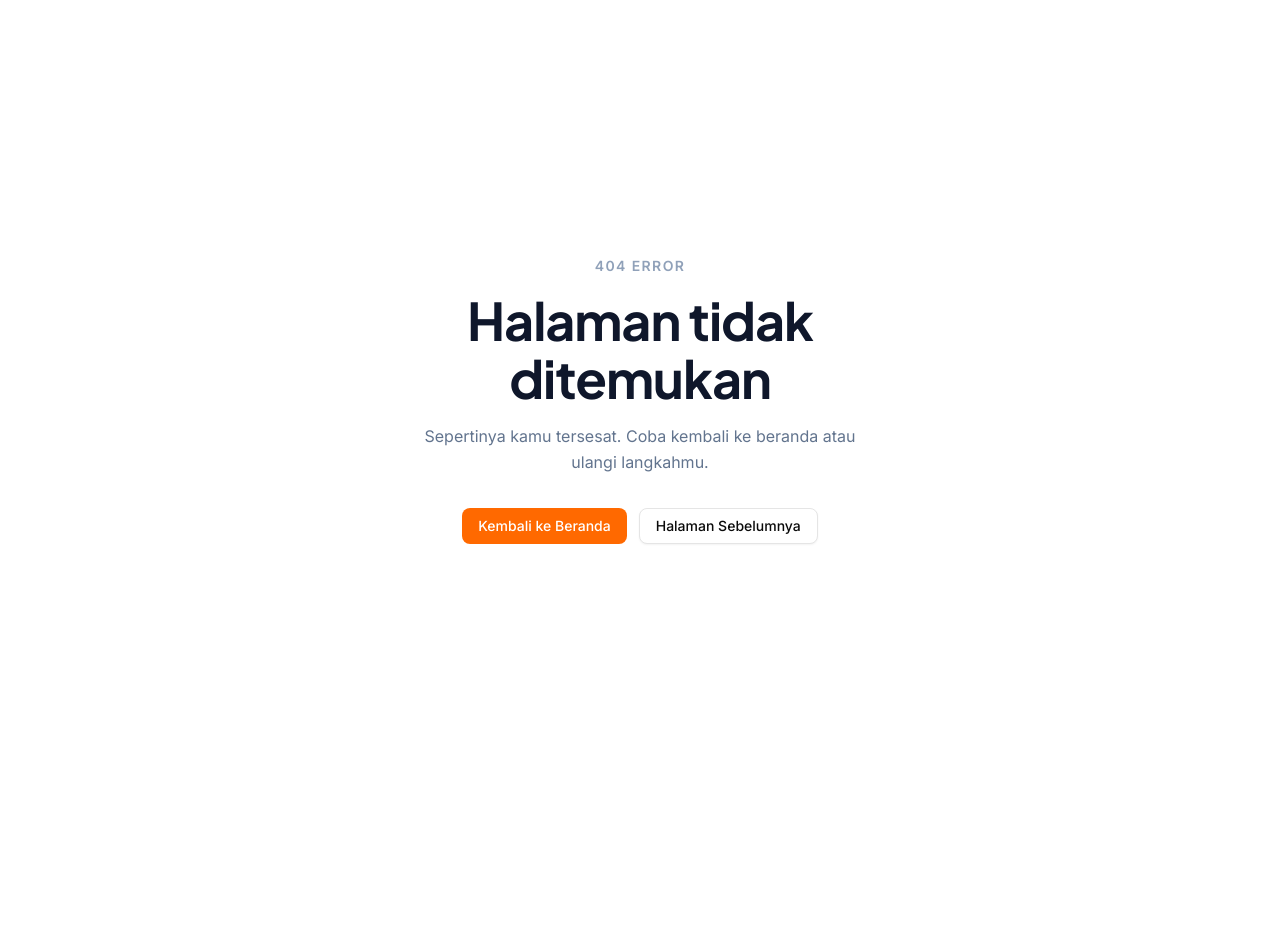
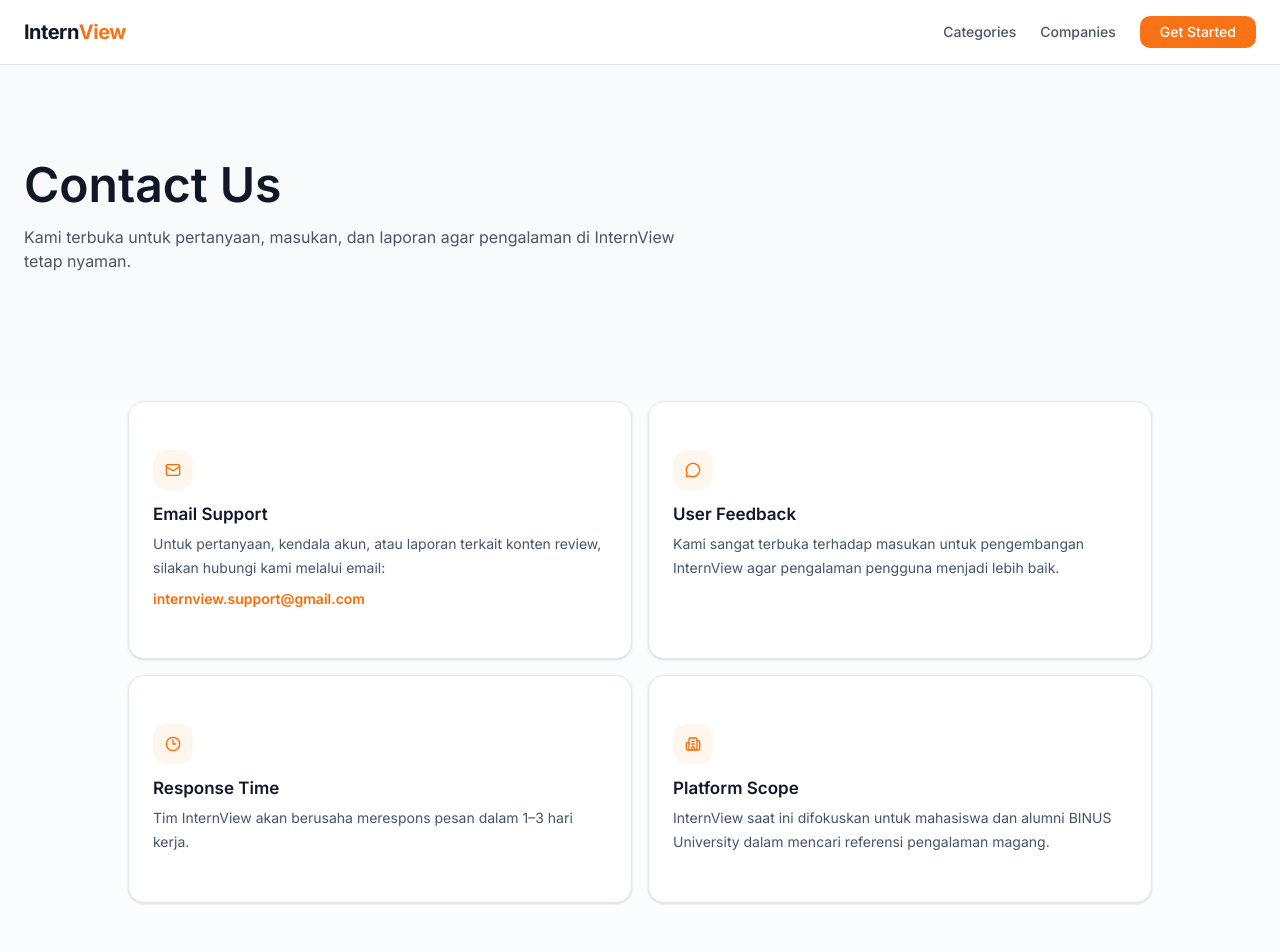
Before and after one commit to peepeds/Skripsi-App, a React (Vite) app: page /contact in a window 1280 px wide. Before the commit this address had no page. Shown: the top 952 px of the page. Before the commit the page ends 800 px from the top, so only its background shows below. Built offline with nearby package versions, Linux system fonts and the light colour scheme.

Commit message:
add faq contact us

```diff
--- a/src/api/reviewApi.js
+++ b/src/api/reviewApi.js
@@ -3,6 +3,11 @@ import { axiosInstance } from "./axiosInstance";
 
 export const getJobOptions = async (query) => {
   const response = await axiosInstance.get("/review/jobOptions", { params: { query } });
+  return response.data;
+};
+
+export const submitReview = async (companySlug, payload) => {
+  const response = await axiosInstance.post(`/review/${companySlug}`, payload);
   return response.data;
 };
 
--- a/src/components/layout/Footer.jsx
+++ b/src/components/layout/Footer.jsx
@@ -1,3 +1,5 @@
+import { Link } from "react-router-dom";
+
 export function Footer() {
   return (
     <footer className="bg-[#232B38] text-white py-6 sm:py-8 lg:py-9 font-sans">
@@ -23,8 +25,8 @@ export function Footer() {
           <div>
             <h3 className="text-white text-xs sm:text-sm font-semibold mb-2 sm:mb-3">Need Help?</h3>
             <ul className="space-y-2 text-slate-400 text-xs sm:text-sm">
-              <li><a href="/faq" className="hover:text-white transition">FAQ</a></li>
-              <li><a href="/contact" className="hover:text-white transition">Contact Us</a></li>
+              <li><Link to="/faq" className="hover:text-white transition">FAQ</Link></li>
+              <li><Link to="/contact" className="hover:text-white transition">Contact Us</Link></li>
             </ul>
           </div>
         </div>
--- /dev/null
+++ b/src/features/help/index.js
@@ -0,0 +1,2 @@
+export { FaqPage } from "./pages/FaqPage";
+export { ContactUsPage } from "./pages/ContactUsPage";
--- /dev/null
+++ b/src/features/help/pages/ContactUsPage.jsx
@@ -0,0 +1,94 @@
+import { Mail, MessageCircle, Clock3, Building2 } from "lucide-react";
+import { Container } from "@/components/layout/Container";
+import { Card, CardContent } from "@/components/ui/card";
+
+const contactItems = [
+  {
+    title: "Email Support",
+    description:
+      "Untuk pertanyaan, kendala akun, atau laporan terkait konten review, silakan hubungi kami melalui email:",
+    detail: "internview.support@gmail.com",
+    icon: Mail,
+    detailClassName: "text-orange-500",
+  },
+  {
+    title: "User Feedback",
+    description:
+      "Kami sangat terbuka terhadap masukan untuk pengembangan InternView agar pengalaman pengguna menjadi lebih baik.",
+    detail: null,
+    icon: MessageCircle,
+  },
+  {
+    title: "Response Time",
+    description:
+      "Tim InternView akan berusaha merespons pesan dalam 1–3 hari kerja.",
+    detail: null,
+    icon: Clock3,
+  },
+  {
+    title: "Platform Scope",
+    description:
+      "InternView saat ini difokuskan untuk mahasiswa dan alumni BINUS University dalam mencari referensi pengalaman magang.",
+    detail: null,
+    icon: Building2,
+  },
+];
+
+function ContactCard({ item }) {
+  const Icon = item.icon;
+
+  return (
+    <Card className="h-full rounded-2xl border-slate-200 bg-white shadow-sm">
+      <CardContent className="flex h-full flex-col gap-3 p-5 md:p-6">
+        <div className="inline-flex h-10 w-10 items-center justify-center rounded-xl bg-orange-50 text-orange-500">
+          <Icon className="h-4 w-4" />
+        </div>
+        <div className="space-y-1.5">
+          <h2 className="text-[17px] font-semibold leading-6 text-slate-900">
+            {item.title}
+          </h2>
+          <p className="text-sm leading-6 text-slate-600">
+            {item.description}
+          </p>
+          {item.detail ? (
+            <a
+              href={`mailto:${item.detail}`}
+              className={`inline-flex text-sm font-semibold transition-colors hover:underline ${item.detailClassName ?? "text-slate-900"}`}
+            >
+              {item.detail}
+            </a>
+          ) : null}
+        </div>
+      </CardContent>
+    </Card>
+  );
+}
+
+export function ContactUsPage() {
+  return (
+    <main className="bg-slate-50/50">
+      <section className="py-24 bg-gray-50">
+        <Container>
+          <div className="max-w-3xl">
+            <h1 className="text-4xl md:text-5xl font-semibold mb-4 text-gray-900">
+              Contact Us
+            </h1>
+            <p className="text-gray-600 mb-8 max-w-2xl">
+              Kami terbuka untuk pertanyaan, masukan, dan laporan agar pengalaman di InternView tetap nyaman.
+            </p>
+          </div>
+        </Container>
+      </section>
+
+      <section className="pb-16 md:pb-20">
+        <Container>
+          <div className="mx-auto grid max-w-5xl gap-4 md:grid-cols-2">
+            {contactItems.map((item) => (
+              <ContactCard key={item.title} item={item} />
+            ))}
+          </div>
+        </Container>
+      </section>
+    </main>
+  );
+}
--- /dev/null
+++ b/src/features/help/pages/FaqPage.jsx
@@ -0,0 +1,116 @@
+import { useState } from "react";
+import { ChevronDown, ChevronUp } from "lucide-react";
+import { Container } from "@/components/layout/Container";
+import { Card, CardContent } from "@/components/ui/card";
+
+const faqItems = [
+  {
+    question: "Apa itu InternView?",
+    answer:
+      "InternView adalah platform ulasan magang untuk mahasiswa BINUS University yang membantu pengguna menemukan pengalaman magang terbaik melalui review perusahaan, proses rekrutmen, dan informasi pengalaman intern dari mahasiswa lain.",
+  },
+  {
+    question: "Apakah saya harus memiliki akun untuk menulis review di InternView?",
+    answer:
+      "Ya. Pengguna perlu memiliki akun terlebih dahulu untuk dapat menulis review, menyimpan perusahaan, dan menggunakan fitur personal lainnya di InternView.",
+  },
+  {
+    question: "Apa saja yang bisa dilihat dari sebuah perusahaan di InternView?",
+    answer:
+      "Pengguna dapat melihat informasi perusahaan, rating review, pengalaman internship, recruitment process, kategori pekerjaan populer, durasi magang, serta detail ulasan dari mahasiswa yang pernah magang di perusahaan tersebut.",
+  },
+  {
+    question: "Apa fungsi fitur Save Company?",
+    answer:
+      "Fitur Save Company memungkinkan pengguna menyimpan perusahaan yang menarik untuk dilihat kembali nanti. Daftar perusahaan yang disimpan akan muncul pada halaman profile pengguna.",
+  },
+  {
+    question: "Apa fungsi fitur Compare Company?",
+    answer:
+      "Fitur Compare membantu pengguna membandingkan dua perusahaan secara langsung berdasarkan informasi internship, rating, dan karakteristik pengalaman magang agar lebih mudah menentukan pilihan.",
+  },
+  {
+    question: "Apakah saya bisa melihat review yang pernah saya buat?",
+    answer:
+      "Ya. Semua review yang pernah dikirim akan tercatat pada halaman profile dalam bagian Recent Reviews sehingga pengguna dapat melihat kembali riwayat kontribusinya.",
+  },
+  {
+    question: "Siapa yang dapat menggunakan InternView?",
+    answer:
+      "InternView dirancang untuk mahasiswa dan alumni BINUS University yang ingin berbagi maupun mencari referensi pengalaman magang.",
+  },
+];
+
+function FaqItem({ item, isOpen, onToggle }) {
+  return (
+    <div className="border-b border-slate-200 last:border-b-0">
+      <button
+        type="button"
+        onClick={onToggle}
+        aria-expanded={isOpen}
+        className="flex w-full items-center justify-between gap-4 px-5 py-4 text-left transition-colors hover:bg-slate-50/80 md:px-6"
+      >
+        <span className="text-[15px] font-semibold leading-6 text-slate-900 md:text-base">
+          {item.question}
+        </span>
+        {isOpen ? (
+          <ChevronUp className="h-5 w-5 shrink-0 text-slate-500" />
+        ) : (
+          <ChevronDown className="h-5 w-5 shrink-0 text-slate-500" />
+        )}
+      </button>
+
+      {isOpen ? (
+        <div className="border-t border-slate-100 bg-slate-50/60 px-5 py-4 md:px-6 md:py-5">
+          <p className="max-w-4xl text-sm leading-7 text-slate-600 md:text-[15px]">
+            {item.answer}
+          </p>
+        </div>
+      ) : null}
+    </div>
+  );
+}
+
+export function FaqPage() {
+  const [openIndex, setOpenIndex] = useState(-1);
+
+  const handleToggle = (index) => {
+    setOpenIndex((currentIndex) => (currentIndex === index ? -1 : index));
+  };
+
+  return (
+    <main className="bg-slate-50/50">
+      <section className="py-24 bg-gray-50">
+        <Container>
+          <div className="max-w-3xl">
+            <h1 className="text-4xl md:text-5xl font-semibold mb-4 text-gray-900">
+              Frequently Asked Questions
+            </h1>
+            <p className="text-gray-600 mb-8 max-w-2xl">
+              Semua hal penting yang perlu kamu ketahui tentang penggunaan InternView.
+            </p>
+          </div>
+        </Container>
+      </section>
+
+      <section className="pb-16 md:pb-20">
+        <Container>
+          <Card className="overflow-hidden rounded-2xl border-slate-200 bg-white shadow-sm">
+            <CardContent className="px-0 py-0">
+              <div role="list" className="divide-y divide-slate-200">
+                {faqItems.map((item, index) => (
+                  <FaqItem
+                    key={item.question}
+                    item={item}
+                    isOpen={openIndex === index}
+                    onToggle={() => handleToggle(index)}
+                  />
+                ))}
+              </div>
+            </CardContent>
+          </Card>
+        </Container>
+      </section>
+    </main>
+  );
+}
--- a/src/features/reviews/hooks/useReviewWizard.js
+++ b/src/features/reviews/hooks/useReviewWizard.js
@@ -2,6 +2,7 @@ import { useState } from "react";
 import { useForm } from "react-hook-form";
 import { zodResolver } from "@hookform/resolvers/zod";
 import { z } from "zod";
+import { toast } from "sonner";
 import { isRequiredString, isRequiredNumber } from "@/helpers/validations";
 import { sanitizeFields } from "@/helpers/sanitize";
 
@@ -84,7 +85,12 @@ export const useReviewWizard = (onFinalSubmit) => {
       return;
     }
     const isValid = await form.trigger(keys);
-    if (isValid) setStep((s) => Math.min(s + 1, 3));
+    if (isValid) {
+      setStep((s) => Math.min(s + 1, 3));
+      return;
+    }
+
+    toast.error("Lengkapi semua field wajib di langkah ini sebelum lanjut.");
   };
 
   const onBack = () => setStep((s) => Math.max(s - 1, 0));
--- a/src/features/reviews/pages/ReviewWritePage.jsx
+++ b/src/features/reviews/pages/ReviewWritePage.jsx
@@ -9,6 +9,8 @@ import { Container } from "@/components/layout/Container";
 import { Card, CardContent, CardHeader, CardTitle } from "@/components/ui/card";
 import { ReviewWriteForm } from "../components/ReviewWriteForm";
 import { ReviewHeroSection } from "../components/ReviewHeroSection";
+import { submitReview } from "@/api/reviewApi";
+import { handleApiResponse, normalizeErrorMessage } from "@/helpers/apiUtils";
 
 /**
  * ReviewWritePage
@@ -32,13 +34,19 @@ export const ReviewWritePage = () => {
     setLoading(true);
 
     try {
-      void payload;
-      toast.success("Review submitted successfully.");
-      // After successful submission
+      const response = await submitReview(companySlug, payload);
+      const { success, message } = handleApiResponse(response);
+
+      if (!success) {
+        toast.error(message);
+        return;
+      }
+
+      toast.success(message || "Review submitted successfully.");
       navigate(`/company/${companySlug}`);
     } catch (error) {
       console.error("Error submitting review:", error);
-      toast.error("Failed to submit review. Please try again.");
+      toast.error(normalizeErrorMessage(error, "Failed to submit review. Please try again."));
     } finally {
       setLoading(false);
     }
--- a/src/routes/routesConfig.jsx
+++ b/src/routes/routesConfig.jsx
@@ -12,6 +12,7 @@ import { CompaniesPage } from "@/features/companies/pages/CompaniesPage";
 import { CompanyDetailPage } from "@/features/companies/pages/CompanyDetailPage";
 import { CompareCompaniesPage } from "@/features/companies/pages/CompareCompaniesPage";
 import { AddCompanyPage } from "@/features/companies/pages/AddCompanyPage";
+import { ContactUsPage, FaqPage } from "@/features/help";
 import {
   RecruitmentProcessDetailPage,
   ReviewDetailPage,
@@ -30,6 +31,8 @@ export const appRoutes = [
   { path: "/subcategory/:subCategoryName/companies", element: <SubCategoryCompaniesPage />, showNavbar: true },
   { path: "/companies", element: <CompaniesPage />, showNavbar: true },
   { path: "/reviews", element: <ReviewsPage />, showNavbar: true },
+  { path: "/faq", element: <FaqPage />, showNavbar: true },
+  { path: "/contact", element: <ContactUsPage />, showNavbar: true },
   { path: "/reviews/user/:reviewerSlug/:reviewId", element: <ReviewerReviewsDetailPage />, showNavbar: true },
   { path: "/companies/add", element: <AddCompanyPage />, showNavbar: true },
   { path: "/company/:companySlug", element: <CompanyDetailPage />, showNavbar: true },
```
